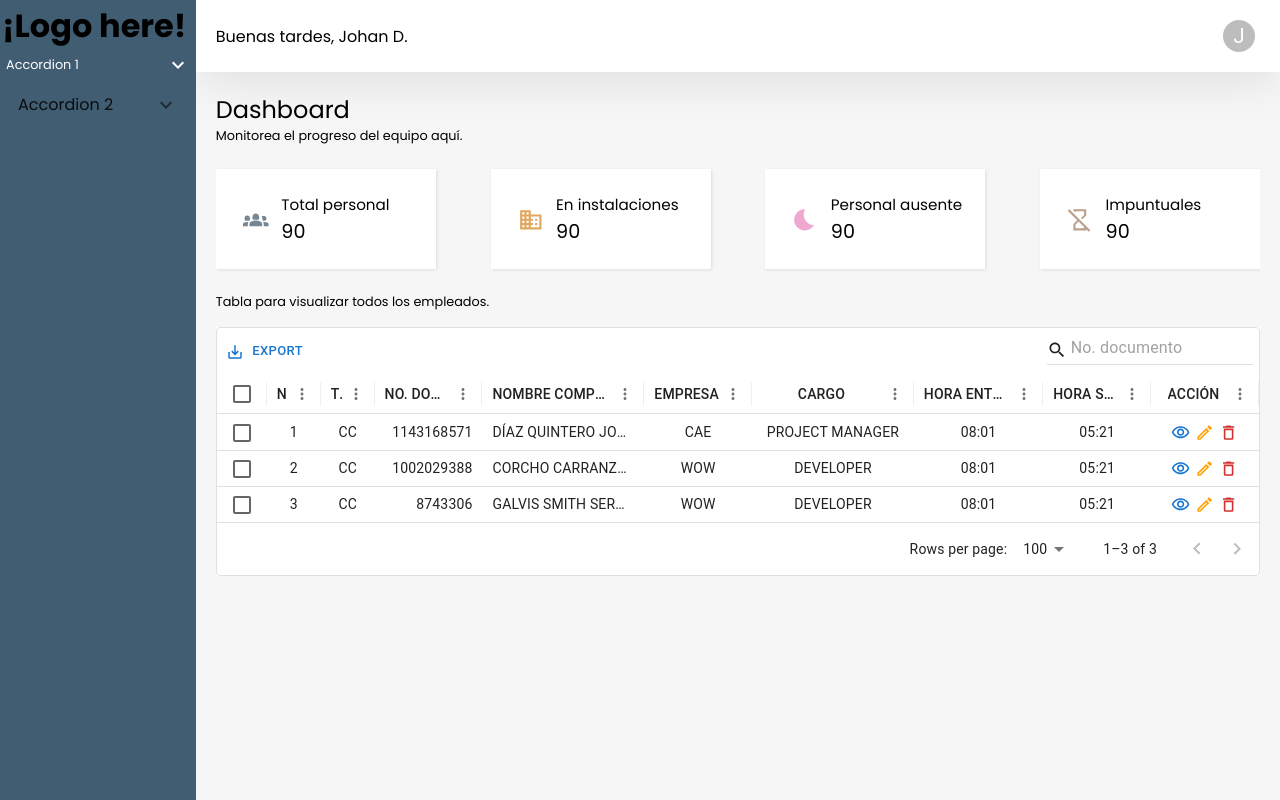
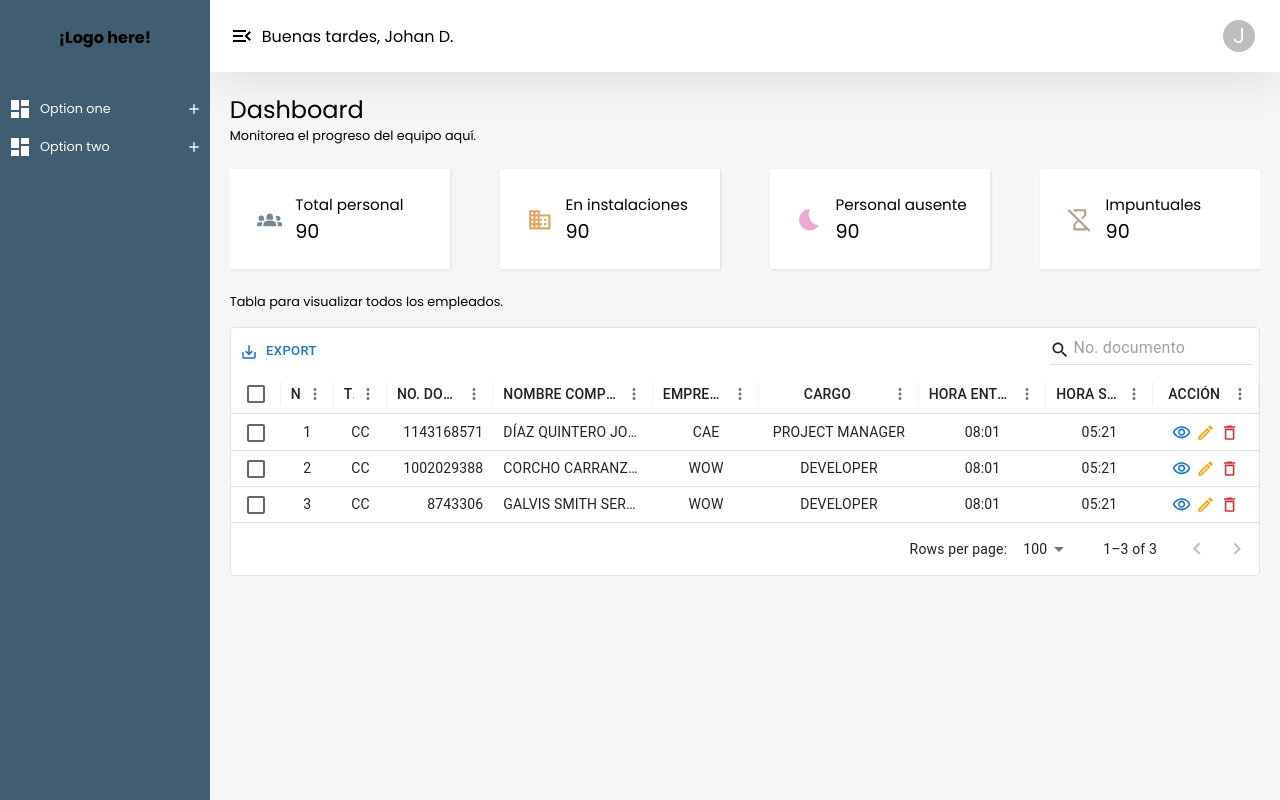
Before and after one commit to dbeec/monorepo_dev, a React (Vite) app in the folder apps/client/: page /dashboard in a window 1280 px wide. Built offline with nearby package versions, Linux system fonts and the light colour scheme.

Commit message:
sidebar 70%

```diff
--- a/apps/client/src/components/header/index.tsx
+++ b/apps/client/src/components/header/index.tsx
@@ -1,14 +1,26 @@
 import ProfileMenu from "../avatar-menu";
 import "./style.css";
+import MenuOpenIcon from "@mui/icons-material/MenuOpen";
 
-export default function Header() {
+export default function Header({
+  toggleSidebar,
+}: {
+  toggleSidebar: () => void;
+}) {
   return (
     <>
       <div className="main_header">
-        <span>Buenas tardes, Johan D.</span>
+        <div className="data_header">
+          <div className="icon_header" onClick={toggleSidebar}>
+            <MenuOpenIcon />
+          </div>
+          <span>Buenas tardes, Johan D.</span>
+        </div>
 
         {/* Profile pic */}
-        <ProfileMenu />
+        <div className="avatar">
+          <ProfileMenu />
+        </div>
       </div>
     </>
   );
--- a/apps/client/src/components/header/style.css
+++ b/apps/client/src/components/header/style.css
@@ -12,3 +12,22 @@
     rgba(0, 0, 0, 0.05) 0px 0px 0px -2px;
   z-index: 1;
 }
+
+.data_header {
+  display: inherit;
+  align-items: center;
+  gap: 0.5rem;
+}
+
+.icon_header {
+  display: inherit;
+  align-items: center;
+  cursor: pointer;
+  transition:
+    background 0.1s ease-in-out,
+    color 0.3s ease-in-out;
+}
+
+.icon_header:hover {
+  color: #405d72;
+}
--- a/apps/client/src/components/sidebar/index.tsx
+++ b/apps/client/src/components/sidebar/index.tsx
@@ -1,54 +1,77 @@
-import { Link } from "react-router-dom";
-import "./style.css";
+import Accordion from "@mui/material/Accordion";
+import AccordionSummary from "@mui/material/AccordionSummary";
+import AccordionDetails from "@mui/material/AccordionDetails";
 import DashboardIcon from "@mui/icons-material/Dashboard";
 import AddIcon from "@mui/icons-material/Add";
 import RemoveIcon from "@mui/icons-material/Remove";
+import "./style.css";
 import { useState } from "react";
 
-export default function Sidebar() {
-  const [expanded, setExpanded] = useState(false);
+export default function Sidebar({ isCollapsed }: { isCollapsed: boolean }) {
+  const [expanded, setExpanded] = useState<string | false>(false);
 
-  const isToggle = () => {
-    setExpanded(!expanded);
-  };
+  const handleChange =
+    (panel: string) => (_: React.SyntheticEvent, isExpanded: boolean) => {
+      setExpanded(isExpanded ? panel : false);
+    };
 
   return (
-    <>
-      <div className="main_sidebar">
-        <div className="logo_sidebar">
-          <h1>¡Logo here!</h1>
-        </div>
+    <div className={`content_sidebar ${isCollapsed ? "collapsed" : ""}`}>
+      <div className="logo_sidebar">
+        <h1>¡Logo here!</h1>
+      </div>
 
-        <div className="list_sidebar">
-          <li className="content_li" onClick={isToggle}>
-            <div className="module">
-              <div className="redirect">
-                <DashboardIcon />
-                Dashboard
-              </div>
+      <Accordion
+        square
+        disableGutters
+        expanded={expanded === "panel1"}
+        onChange={handleChange("panel1")}
+        id="content_accordion"
+      >
+        <AccordionSummary
+          expandIcon={
+            expanded === "panel1" ? (
+              <RemoveIcon style={{ fontSize: "1rem", color: "#fff" }} />
+            ) : (
+              <AddIcon style={{ fontSize: "1rem", color: "#fff" }} />
+            )
+          }
+          aria-controls="panel1-content"
+          id="accordion_summary"
+        >
+          <DashboardIcon />
+          Option one
+        </AccordionSummary>
+        <AccordionDetails id="accordion_details">
+          First register
+        </AccordionDetails>
+      </Accordion>
 
-              <div className="expanded_icon">
-                {expanded ? (
-                  <RemoveIcon style={{ fontSize: "1rem" }} />
-                ) : (
-                  <AddIcon style={{ fontSize: "1rem" }} />
-                )}
-              </div>
-            </div>
-            <div className={`options ${expanded ? "expanded" : ""}`}>
-              <Link to="/dashboard" className="prueba">
-                Lista de usuarios
-              </Link>
-              <Link to="/dashboard" className="prueba">
-                Registro de usuarios
-              </Link>
-              <Link to="/dashboard" className="prueba">
-                Ver reportes
-              </Link>
-            </div>
-          </li>
-        </div>
-      </div>
-    </>
+      <Accordion
+        square
+        disableGutters
+        expanded={expanded === "panel2"}
+        onChange={handleChange("panel2")}
+        id="content_accordion"
+      >
+        <AccordionSummary
+          expandIcon={
+            expanded === "panel2" ? (
+              <RemoveIcon style={{ fontSize: "1rem", color: "#fff" }} />
+            ) : (
+              <AddIcon style={{ fontSize: "1rem", color: "#fff" }} />
+            )
+          }
+          aria-controls="panel2-content"
+          id="accordion_summary"
+        >
+          <DashboardIcon />
+          Option two
+        </AccordionSummary>
+        <AccordionDetails id="accordion_details">
+          Second register
+        </AccordionDetails>
+      </Accordion>
+    </div>
   );
 }
--- a/apps/client/src/components/sidebar/sidebar2.tsx
+++ /dev/null
@@ -1,72 +0,0 @@
-import Accordion from "@mui/material/Accordion";
-import AccordionSummary from "@mui/material/AccordionSummary";
-import AccordionDetails from "@mui/material/AccordionDetails";
-import ExpandMoreIcon from "@mui/icons-material/ExpandMore";
-
-export default function SidebarTest() {
-  return (
-    <div>
-      <div className="logo_sidebar">
-        <h1>¡Logo here!</h1>
-      </div>
-
-      <Accordion
-        square
-        disableGutters
-        sx={{
-          bgcolor: "transparent",
-          color: "#fff",
-          boxShadow: "none",
-          padding: "0",
-          margin: "0",
-        }}
-      >
-        <AccordionSummary
-          expandIcon={<ExpandMoreIcon sx={{ color: "#fff" }} />}
-          aria-controls="panel1-content"
-          id="panel1-header"
-          sx={{
-            fontSize: ".8rem",
-            fontWeight: "400",
-            padding: "0 4px",
-            minHeight: "unset",
-            "& .MuiAccordionSummary-content": {
-              margin: "6px 0",
-            },
-          }}
-        >
-          Accordion 1
-        </AccordionSummary>
-        <AccordionDetails
-          sx={{
-            bgcolor: "#fff",
-            color: "#444",
-            fontSize: ".80rem",
-            fontWeight: "400",
-            borderRadius: "2px",
-            padding: ".4rem .8rem",
-            "&:hover": {
-              bgcolor: "#eee",
-            },
-          }}
-        >
-          Lorem ipsum dolor sit amet, consectetur adipiscing elit. Suspendisse
-          malesuada lacus ex, sit amet blandit leo lobortis eget.
-        </AccordionDetails>
-      </Accordion>
-      <Accordion square disableGutters sx={{ backgroundColor: "transparent" }}>
-        <AccordionSummary
-          expandIcon={<ExpandMoreIcon />}
-          aria-controls="panel2-content"
-          id="panel2-header"
-        >
-          Accordion 2
-        </AccordionSummary>
-        <AccordionDetails>
-          Lorem ipsum dolor sit amet, consectetur adipiscing elit. Suspendisse
-          malesuada lacus ex, sit amet blandit leo lobortis eget.
-        </AccordionDetails>
-      </Accordion>
-    </div>
-  );
-}
--- a/apps/client/src/components/sidebar/style.css
+++ b/apps/client/src/components/sidebar/style.css
@@ -1,15 +1,23 @@
-.main_sidebar {
+.content_sidebar {
   background: #405d72;
-  width: 18%;
+  width: 250px;
   height: 100vh;
-  padding: 0 0.4rem;
+  padding: 2px;
+  scrollbar-width: none;
+  box-sizing: border-box;
+  transition: width 0.1s ease;
+  overflow: hidden;
 
   @media (max-width: 768px) {
     position: absolute;
-    display: block;
+    display: none;
     width: 100%;
     z-index: 7;
   }
+}
+
+.content_sidebar.collapsed {
+  width: 3%;
 }
 
 .logo_sidebar {
@@ -25,68 +33,55 @@
   font-size: 1rem;
 }
 
-.list_sidebar {
-  display: flex;
-  flex-direction: column;
-  gap: 0.3rem;
+#content_accordion {
+  background: transparent;
+  color: #fff;
+  box-shadow: none;
 }
 
-.content_li {
+/* CLASE DE MATERIAL UI */
+.MuiAccordionSummary-content.css-1betqn-MuiAccordionSummary-content {
   display: flex;
-  flex-direction: column;
-  cursor: pointer;
-  transition: transform 0.3s ease-in-out;
+  align-items: center;
+  gap: 0.5rem;
+  margin: 7px 0;
+  transition: opacity 0.3s ease, visibility 0.3s ease;
 }
 
-.module {
-  display: flex;
-  padding: 0.3rem 0.4rem;
-  color: #fff;
-  font-size: 0.9rem;
-  justify-content: space-between;
-  border-radius: 3px;
+#accordion_summary {
+  font-size: 0.8rem;
+  font-weight: 400;
+  padding: 0 6px;
+  min-height: unset;
   transition:
     background 0.2s ease-in-out,
     color 0.3s ease-in-out;
 }
 
-.module:hover {
+#accordion_summary:hover {
   background: #456983;
 }
 
-.redirect {
-  display: flex;
-  gap: 0.5rem;
-  align-items: center;
+#accordion_details {
+  color: #fff;
+  font-size: 0.8rem;
+  font-weight: 400;
+  border-radius: 2px;
+  padding: 0.3rem 0.8rem 0.3rem 2.3rem;
+  cursor: pointer;
+  transition:
+    background 0.2s ease-in-out,
+    color 0.3s ease-in-out;
 }
 
-.expanded_icon {
-  display: flex;
-  align-items: center;
+#accordion_details:hover {
+  color: rgb(255, 174, 0);
 }
 
-.options {
-  display: flex;
-  flex-direction: column;
-  padding: 0.3rem 0.4rem;
-  font-size: 0.8rem;
-  margin-left: 2rem;
-  gap: 0.2rem;
-  max-height: 0;
-  overflow: hidden;
-  transition: max-height 0.2s ease-in-out;
+/* .content_sidebar.collapsed .accordion_summary_text {
+  display: none;
 }
 
-.options.expanded {
-  max-height: 500px; /* Ajusta este valor si tienes más contenido */
-}
-
-.options .prueba {
-  color: #fff;
-  font-weight: 300;
-}
-
-.options .prueba:hover {
-  color: rgb(231, 180, 10);
-  transition: color 0.2s ease-in-out;
-}
+.content_sidebar.collapsed .MuiAccordionSummary-expandIcon {
+  display: none;
+} */
--- a/apps/client/src/ui/admin/container/index.tsx
+++ b/apps/client/src/ui/admin/container/index.tsx
@@ -1,19 +1,21 @@
+import { useState } from "react";
 import Header from "../../../components/header";
 import OutletModule from "../../../components/outlet";
-// import Sidebar from "../../../components/sidebar";
-import SidebarTest from "../../../components/sidebar/sidebar2";
+import Sidebar from "../../../components/sidebar";
 import "./styles.css";
 
 export default function Admin() {
+  const [isSidebarCollapsed, setIsSidebarCollapsed] = useState<boolean>(false);
+
+  const toggleSidebar = () => {
+    setIsSidebarCollapsed(!isSidebarCollapsed);
+  };
   return (
     <>
       <div className="main_admin">
-        {/* <Sidebar /> */}
-        <div className="content_sidebar">
-          <SidebarTest />
-        </div>
+        <Sidebar isCollapsed={isSidebarCollapsed} />
         <div className="content_header">
-          <Header />
+          <Header toggleSidebar={toggleSidebar} />
           <div className="outlet_properties">
             <OutletModule />
           </div>
--- a/apps/client/src/ui/admin/container/styles.css
+++ b/apps/client/src/ui/admin/container/styles.css
@@ -4,26 +4,11 @@
   height: 100vh;
 }
 
-.content_sidebar {
-  background: #405d72;
-  width: 18%;
-  height: 100vh;
-  padding: 2px;
-  scrollbar-width: none;
-  box-sizing: border-box;
-
-  @media (max-width: 768px) {
-    position: absolute;
-    display: block;
-    width: 100%;
-    z-index: 7;
-  }
-}
-
 .content_header {
   width: 100%;
   display: flex;
   flex-direction: column;
+    transition: margin-left 0.2s ease; /* Suaviza el movimiento del contenido */
 }
 
 .outlet_properties {
```
